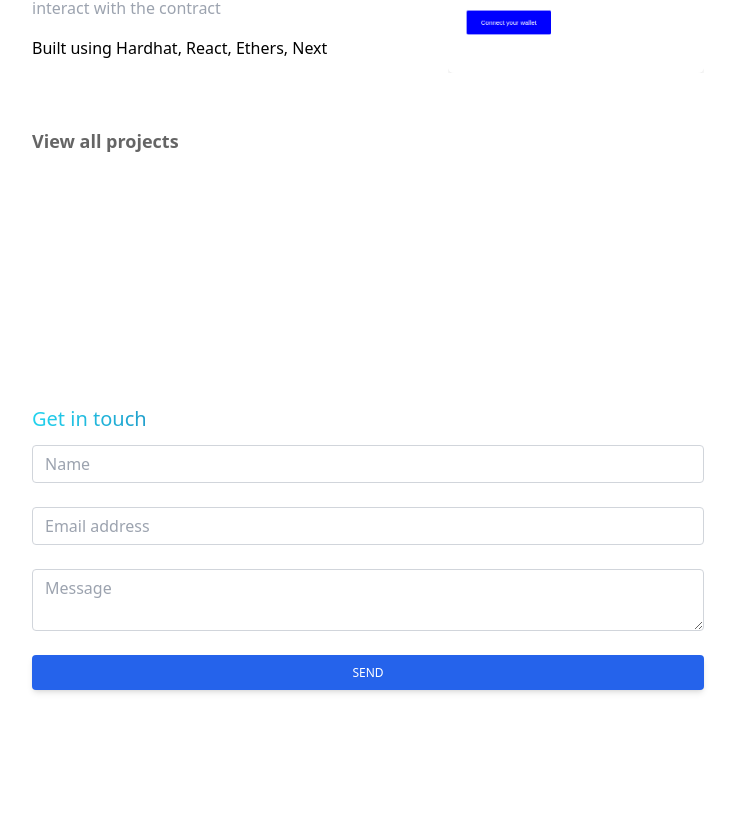
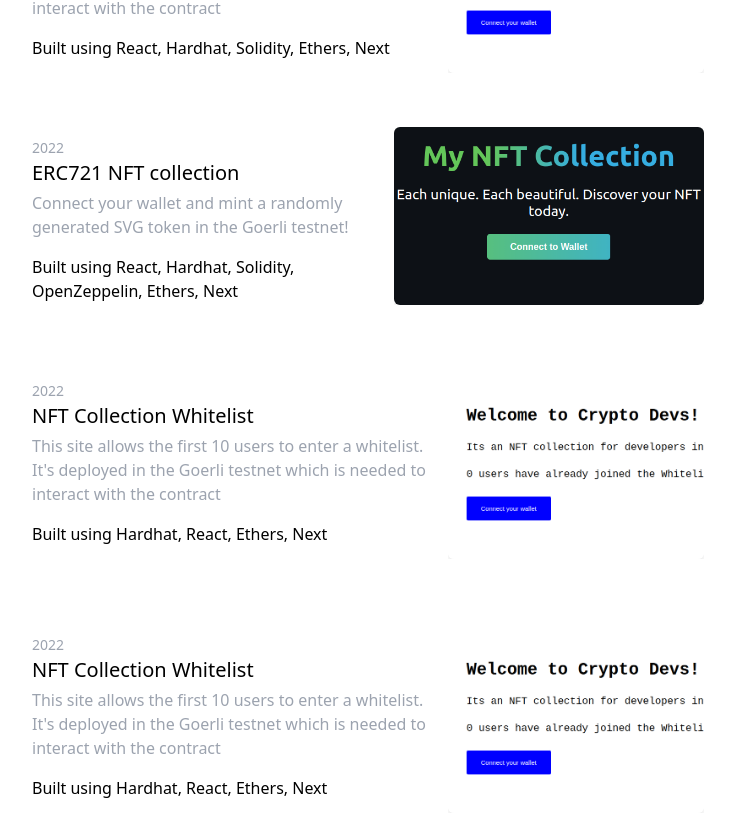
Before and after one commit to aitor-react/portfolio, a Next.js app: page / in a window 1280 px wide. Shown: the part 547-1360 px from the top of the page, without its empty margins (272-1007 px from the left). Built offline with nearby package versions, Linux system fonts and the light colour scheme.

Commit message:
add 2nd project and clean

```diff
--- a/components/core/IconLink.tsx
+++ b/components/core/IconLink.tsx
@@ -1,22 +1,20 @@
 import React from 'react'
-import Link from 'next/link'
 
 type LinkType = {
     label?: string;
-    href?: string;
 }
 
-function IconLink({ label, href }: LinkType) {
+function IconLink({ label }: LinkType) {
     return (
-        <Link href={'/'} >
-            < a href={href}>
+            <>
+
                 <div className='flex items-center space-x-1 hover:underline'>
                     <span>
                         { label }
                     </span>
                 </div>
-            </ a>
-        </Link >
+            </>
+
 
     )
 }
--- a/pages/index.tsx
+++ b/pages/index.tsx
@@ -5,6 +5,8 @@ import React from "react";
 import Title from "../components/core/Title";
 import HeadingWithText from "../components/Layout/HeadingWithText";
 import whitelist from '/public/whitelist.png'
+import mynft from '/public/mynft.png'
+
 import Button from "../components/core/Button";
 
 
@@ -50,12 +52,91 @@ const Home: NextPage = () => {
                   2022
                 </span>
                 <HeadingWithText
+                  title="NFT Mint Whitelist"
+                  text="This site allows the first 10 users to enter a whitelist. It's deployed in the Goerli testnet which is needed to interact with the contract"
+                  label="Built using React, Hardhat, Solidity, Ethers, Next"
+                />
+              </div>
+            </div>
+
+            {/* Project 2 */}
+            <div
+            className="flex flex-col space-y-8 mt-4 md:flex-row-reverse md:justify-between md:items-center md:space-y-0">
+
+              {/*Image Container*/}
+              <a href="https://github.com/aitor-react/NFT-collection" target='_blank' rel=" noopener noreferrer">
+                <Image className="w-full h-[250px] md:w-[350px] md:h-[180px] bg-gradient-to-r from-cyan-300 to-blue-500 rounded-md shadow-lg md:ml-12"
+                src={mynft}
+                alt='project'
+                priority
+                />
+              </a>
+
+              {/*Heading with text*/}
+              <div>
+                <span className="text-sm text-gray-400 font-light">
+                  2022
+                </span>
+                <HeadingWithText
+                  title="ERC721 NFT collection"
+                  text="Connect your wallet and mint a randomly generated SVG token in the Goerli testnet!"
+                  label="Built using React, Hardhat, Solidity, OpenZeppelin, Ethers, Next"
+                />
+              </div>
+            </div>
+
+            {/* Project 3 */}
+            <div
+            className="flex flex-col space-y-8 mt-4 md:flex-row-reverse md:justify-between md:items-center md:space-y-0">
+
+              {/*Image Container*/}
+              <a href="https://github.com/aitor-react/NFT-collection-whitelist" target='_blank' rel=" noopener noreferrer">
+                <Image className="w-full h-[250px] md:w-[350px] md:h-[180px] bg-gradient-to-r from-cyan-300 to-blue-500 rounded-md shadow-lg md:ml-12"
+                src={whitelist}
+                alt='project'
+                priority
+                />
+              </a>
+
+              {/*Heading with text*/}
+              <div>
+                <span className="text-sm text-gray-400 font-light">
+                  2022
+                </span>
+                <HeadingWithText
                   title="NFT Collection Whitelist"
                   text="This site allows the first 10 users to enter a whitelist. It's deployed in the Goerli testnet which is needed to interact with the contract"
                   label="Built using Hardhat, React, Ethers, Next"
                 />
               </div>
             </div>
+
+            {/* Project 4*/}
+            <div
+            className="flex flex-col space-y-8 mt-4 md:flex-row-reverse md:justify-between md:items-center md:space-y-0">
+
+              {/*Image Container*/}
+              <a href="https://github.com/aitor-react/NFT-collection-whitelist" target='_blank' rel=" noopener noreferrer">
+                <Image className="w-full h-[250px] md:w-[350px] md:h-[180px] bg-gradient-to-r from-cyan-300 to-blue-500 rounded-md shadow-lg md:ml-12"
+                src={whitelist}
+                alt='project'
+                priority
+                />
+              </a>
+
+              {/*Heading with text*/}
+              <div>
+                <span className="text-sm text-gray-400 font-light">
+                  2022
+                </span>
+                <HeadingWithText
+                  title="NFT Collection Whitelist"
+                  text="This site allows the first 10 users to enter a whitelist. It's deployed in the Goerli testnet which is needed to interact with the contract"
+                  label="Built using Hardhat, React, Ethers, Next"
+                />
+              </div>
+            </div>
+
           </div>
           <Button lable="View all projects" />
         </section>
```
Also changed, not shown: public/mynft.png (added).
